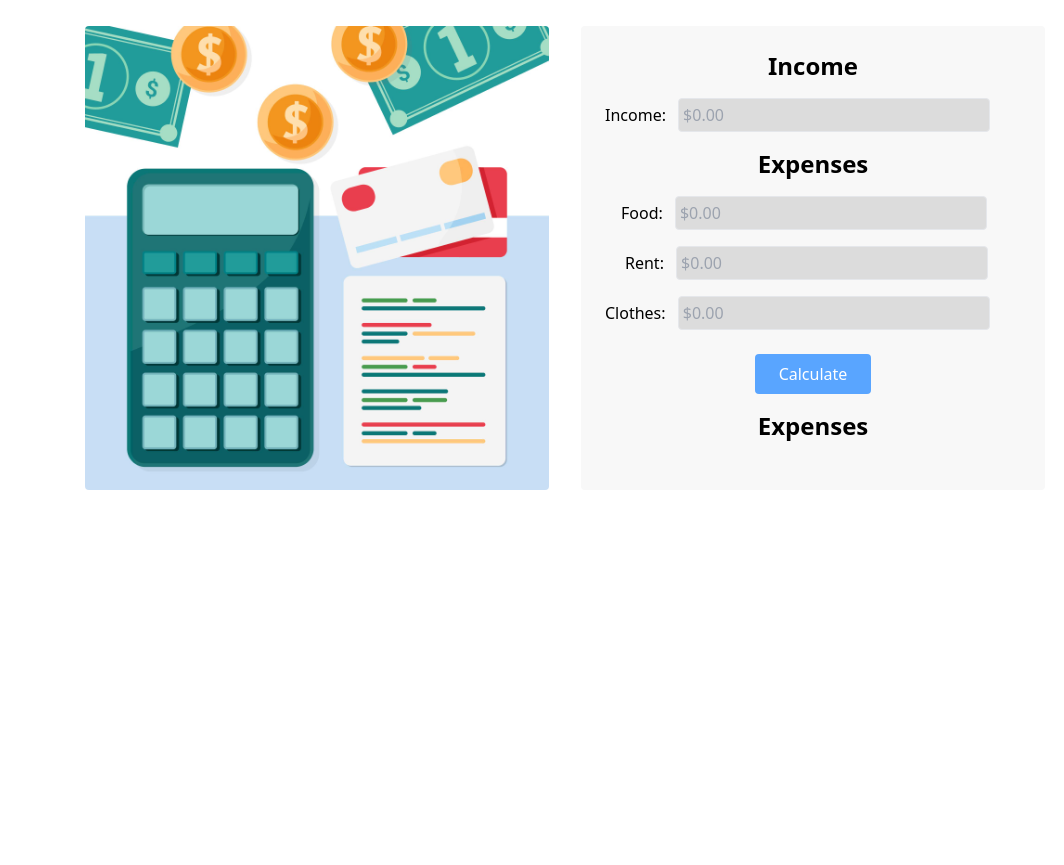
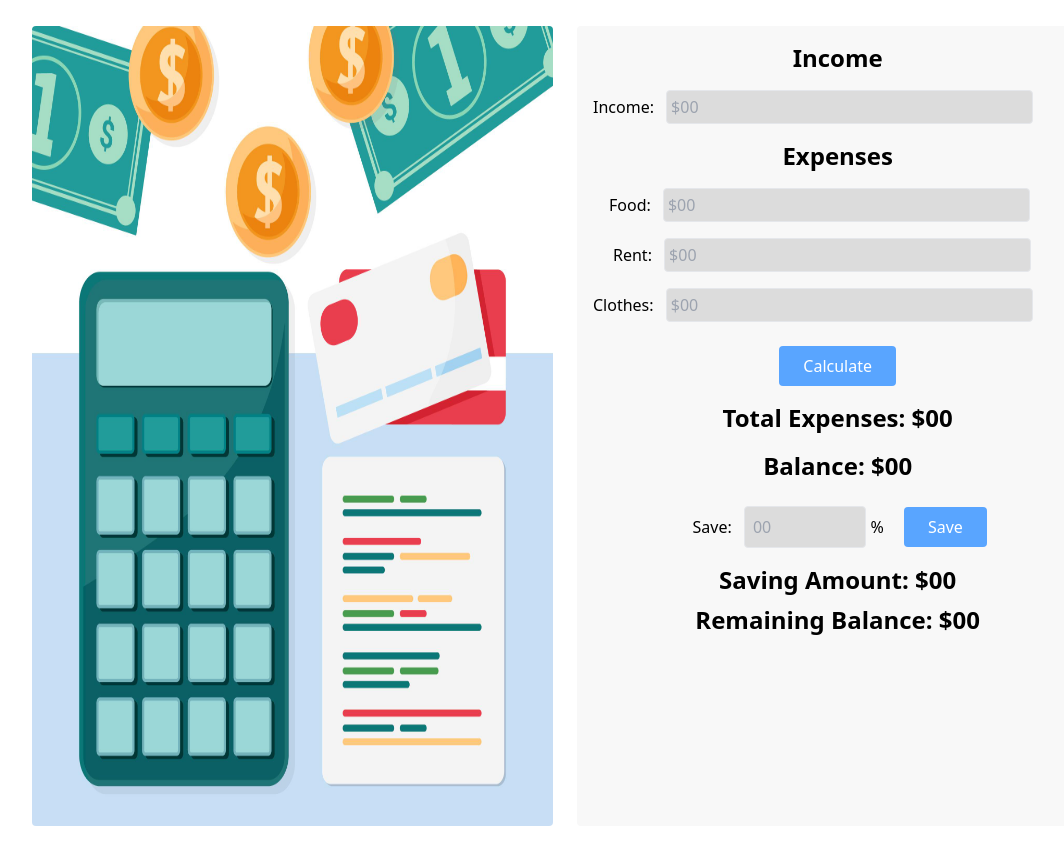
Before and after one commit to Md-RonyAhmed/balance-calculator-js, a plain HTML site: page index.html in a window 1280 px wide. Shown: the part 71-936 px from the top of the page, without its empty margins (75-1139 px from the left). Before the commit the page ends 800 px from the top, so only its background shows below. Drawn offline with nearby package versions, Linux system fonts and the light colour scheme.

Commit message:
Static files updated

```diff
--- a/index.html
+++ b/index.html
@@ -21,13 +21,17 @@
       Balance Calculator <i class="fa-solid fa-file-invoice-dollar"></i>
     </h1>
     <!-- main section -->
-    <main class="container mx-auto w-3/4 mt-8">
-      <section class="mb-8">
-        <div class="grid grid-cols-1 sm:grid-cols-2 gap-8">
+    <main class="container w-5/6 mx-auto mt-8">
+      <section class="mb-10">
+        <div class="grid grid-cols-1 sm:grid-cols-2 gap-6 h-fit sm:h-screen">
           <div>
-            <img class="rounded" src="image/calculate.jpg" alt="calculate" />
+            <img
+              class="rounded h-fit sm:h-screen"
+              src="image/calculate.jpg"
+              alt="calculate"
+            />
           </div>
-          <div class="bg-[#F8F8F8] p-6 rounded">
+          <div class="bg-[#F8F8F8] p-4 rounded h-fit sm:h-screen">
             <!-- income  -->
             <h1 class="text-2xl text-center font-bold mb-4">Income</h1>
             <label for="text"
@@ -36,9 +40,10 @@
                 class="p-1 border w-3/4 rounded ml-2 bg-[#dcdcdc] focus:bg-white mx-auto"
                 type="text"
                 id=""
-                placeholder="$0.00"
+                placeholder="$00"
               />
             </label>
+            <!-- expenses -->
             <h1 class="text-2xl text-center font-bold my-4">Expenses</h1>
             <div class="mb-4">
               <label for="text" class="ml-4"
@@ -47,7 +52,7 @@
                   class="p-1 border w-3/4 rounded ml-2 bg-[#dcdcdc] focus:bg-white mx-auto"
                   type="text"
                   id=""
-                placeholder="$0.00"
+                  placeholder="$00"
                 />
               </label>
             </div>
@@ -58,7 +63,7 @@
                   class="p-1 border w-3/4 rounded ml-2 bg-[#dcdcdc] focus:bg-white mx-auto"
                   type="text"
                   id=""
-                placeholder="$0.00"
+                  placeholder="$00"
                 />
               </label>
             </div>
@@ -69,10 +74,11 @@
                   class="p-1 border w-3/4 rounded ml-2 bg-[#dcdcdc] focus:bg-white mx-auto"
                   type="text"
                   id=""
-                placeholder="$0.00"
+                  placeholder="$00"
                 />
               </label>
             </div>
+            <!-- calculate total  -->
             <div class="text-center my-6">
               <button
                 id="deposit-btn"
@@ -80,7 +86,38 @@
               >
                 Calculate
               </button>
-          <h1 class="text-2xl text-center font-bold my-4">Expenses</h1>
+              <h1 class="text-2xl text-center font-bold my-4">
+                Total Expenses: $<span>00</span>
+              </h1>
+              <h1 class="text-2xl text-center font-bold my-4">
+                Balance: $<span>00</span>
+              </h1>
+            </div>
+            <div class="my-4 text-center">
+              <label for="text" class="ml-5"
+                >Save:
+                <input
+                  class="p-2 border w-1/4 rounded ml-2 bg-[#dcdcdc] focus:bg-white"
+                  type="text"
+                  id=""
+                  placeholder="00"
+                />
+                <span>%</span>
+              </label>
+              <button
+                id="deposit-btn"
+                class="bg-[#59A5FF] px-6 mx-4 rounded py-2 text-white font-medium"
+              >
+                Save
+              </button>
+            </div>
+            <div>
+              <h1 class="text-2xl text-center font-bold my-2">
+                Saving Amount: $<span>00</span>
+              </h1>
+              <h1 class="text-2xl text-center font-bold mb-4">
+                Remaining Balance: $<span>00</span>
+              </h1>
             </div>
           </div>
         </div>
```
Lines whose indentation alone changed are shown as unchanged.
